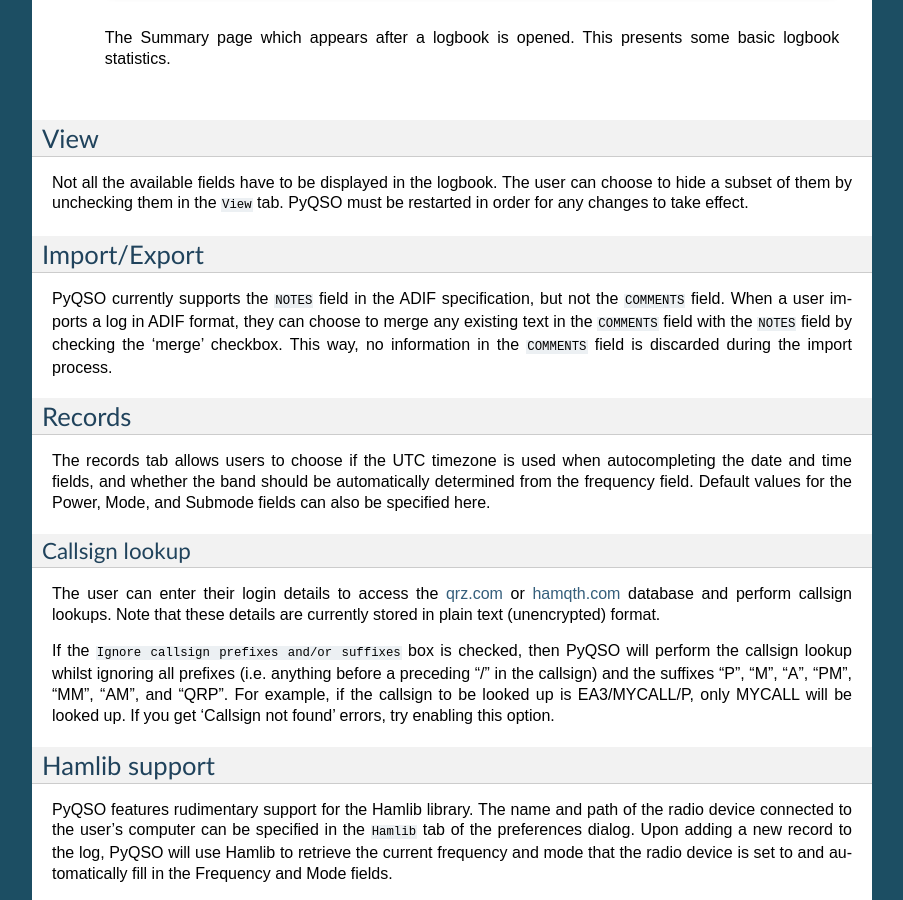
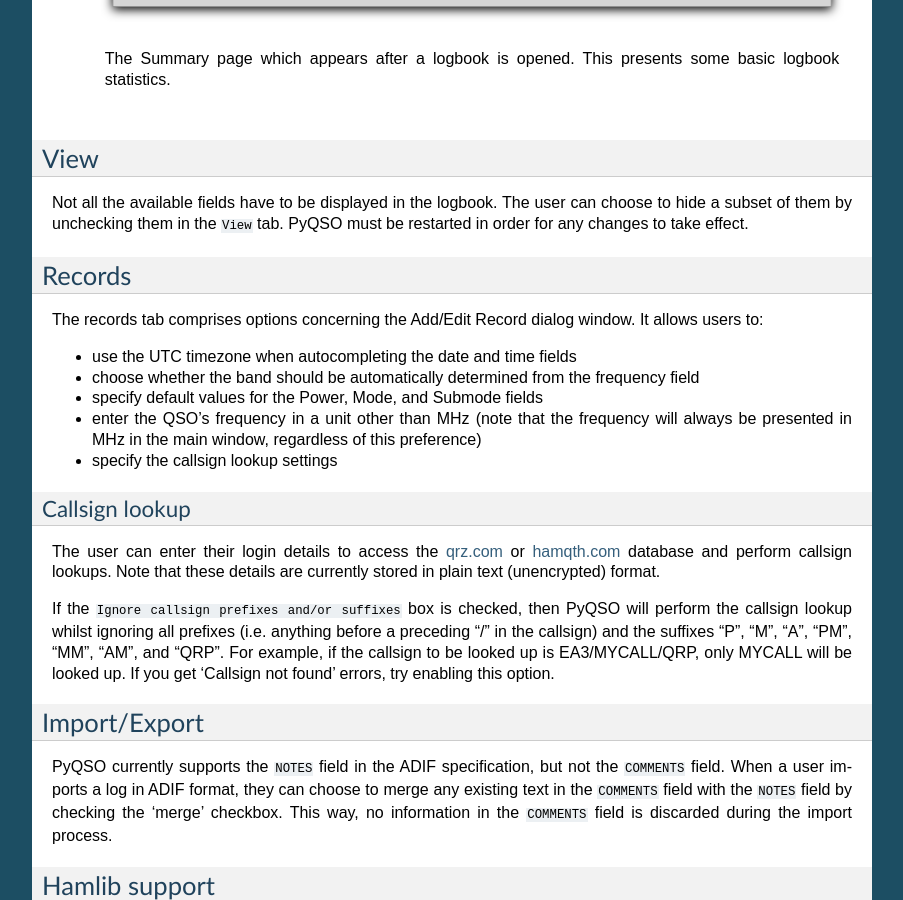
Before and after one commit to ctjacobs/pyqso, a Sphinx documentation site: the page built from docs/source/preferences.rst, in a window 1280 px wide and 900 px high, scrolled down 1024 px. Shown: the whole window, without its empty margins (198-1101 px from the left). Built offline with Sphinx 7.4.7, drawn with Linux system fonts in a browser that asks for light colours; some of the changed text lies outside the part shown.

Commit message:
Updates to documentation.

```diff
--- a/docs/source/preferences.rst
+++ b/docs/source/preferences.rst
@@ -17,7 +17,7 @@ Under the ``General`` tab, the user can choose to:
 
 -  keep the ``Add Record`` dialog window open after a new QSO is added, in preparation for the next QSO
 
--  pin-point the user's QTH on the grey line map
+-  pin-point the user's QTH on the grey line map by specifying the latitude-longitude coordinates (or looking them up based on the QTH's name, e.g. city name)
 
    .. _figure:summary:
    .. figure::  images/summary.png
@@ -30,22 +30,32 @@ View
 
 Not all the available fields have to be displayed in the logbook. The user can choose to hide a subset of them by unchecking them in the ``View`` tab. PyQSO must be restarted in order for any changes to take effect.
 
-Import/Export
--------------
-
-PyQSO currently supports the ``NOTES`` field in the ADIF specification, but not the ``COMMENTS`` field. When a user imports a log in ADIF format, they can choose to merge any existing text in the ``COMMENTS`` field with the ``NOTES`` field by checking the 'merge' checkbox. This way, no information in the ``COMMENTS`` field is discarded during the import process.
-
 Records
 -------
 
-The records tab allows users to choose if the UTC timezone is used when autocompleting the date and time fields, and whether the band should be automatically determined from the frequency field. Default values for the Power, Mode, and Submode fields can also be specified here.
+The records tab comprises options concerning the Add/Edit Record dialog window. It allows users to:
+
+-  use the UTC timezone when autocompleting the date and time fields
+
+-  choose whether the band should be automatically determined from the frequency field
+
+-  specify default values for the Power, Mode, and Submode fields
+
+-  enter the QSO's frequency in a unit other than MHz (note that the frequency will always be presented in MHz in the main window, regardless of this preference)
+
+-  specify the callsign lookup settings
 
 Callsign lookup
 ~~~~~~~~~~~~~~~
 
 The user can enter their login details to access the `qrz.com <http://qrz.com/>`_ or `hamqth.com <http://hamqth.com/>`_ database and perform callsign lookups. Note that these details are currently stored in plain text (unencrypted) format.
 
-If the ``Ignore callsign prefixes and/or suffixes`` box is checked, then PyQSO will perform the callsign lookup whilst ignoring all prefixes (i.e. anything before a preceding "/" in the callsign) and the suffixes "P", "M", "A", "PM", "MM", "AM", and "QRP". For example, if the callsign to be looked up is EA3/MYCALL/P, only MYCALL will be looked up. If you get 'Callsign not found' errors, try enabling this option.
+If the ``Ignore callsign prefixes and/or suffixes`` box is checked, then PyQSO will perform the callsign lookup whilst ignoring all prefixes (i.e. anything before a preceding "/" in the callsign) and the suffixes "P", "M", "A", "PM", "MM", "AM", and "QRP". For example, if the callsign to be looked up is EA3/MYCALL/QRP, only MYCALL will be looked up. If you get 'Callsign not found' errors, try enabling this option.
+
+Import/Export
+-------------
+
+PyQSO currently supports the ``NOTES`` field in the ADIF specification, but not the ``COMMENTS`` field. When a user imports a log in ADIF format, they can choose to merge any existing text in the ``COMMENTS`` field with the ``NOTES`` field by checking the 'merge' checkbox. This way, no information in the ``COMMENTS`` field is discarded during the import process.
 
 Hamlib support
 --------------
--- a/docs/source/record_management.rst
+++ b/docs/source/record_management.rst
@@ -17,7 +17,7 @@ A new QSO can be added by either:
 
 A dialog window will appear where details of the QSO can be entered (see
 figure:edit_record_). Note that the current date and time
-are filled in automatically. When ready, click ``OK`` to save the
+are filled in automatically. When ready, click ``OK`` or press the Enter key to save the
 changes.
 
    .. _figure:edit_record:
--- a/docs/source/toolbox.rst
+++ b/docs/source/toolbox.rst
@@ -22,8 +22,8 @@ supplied. Frequently used servers can be bookmarked for next time; bookmarked se
 
 Once connected, the server output will appear in the DX
 cluster frame (see figure:dx_cluster_). A command can also
-be sent to the server by typing it into the entry box beneath the server output, and clicking the
-adjacent ``Send Command`` button.
+be sent to the server by typing it into the entry box beneath the server output and clicking the
+adjacent ``Send Command`` button (or pressing the Enter key).
 
    .. _figure:dx_cluster:
    .. figure::  images/dx_cluster.png
@@ -36,7 +36,7 @@ Grey line
 
 The grey line tool (see figure:grey_line_) can be used to
 check which parts of the world are in darkness. The position of the grey
-line is automatically updated every 30 minutes.
+line is automatically updated every 30 minutes. The user's QTH can be pin-pointed on the map by specifying the latitude-longitude coordinates in the preferences.
 
    .. _figure:grey_line:
    .. figure::  images/grey_line.png
```
Also changed, not shown: docs/source/pyqso.rst (+8 -0 lines).
